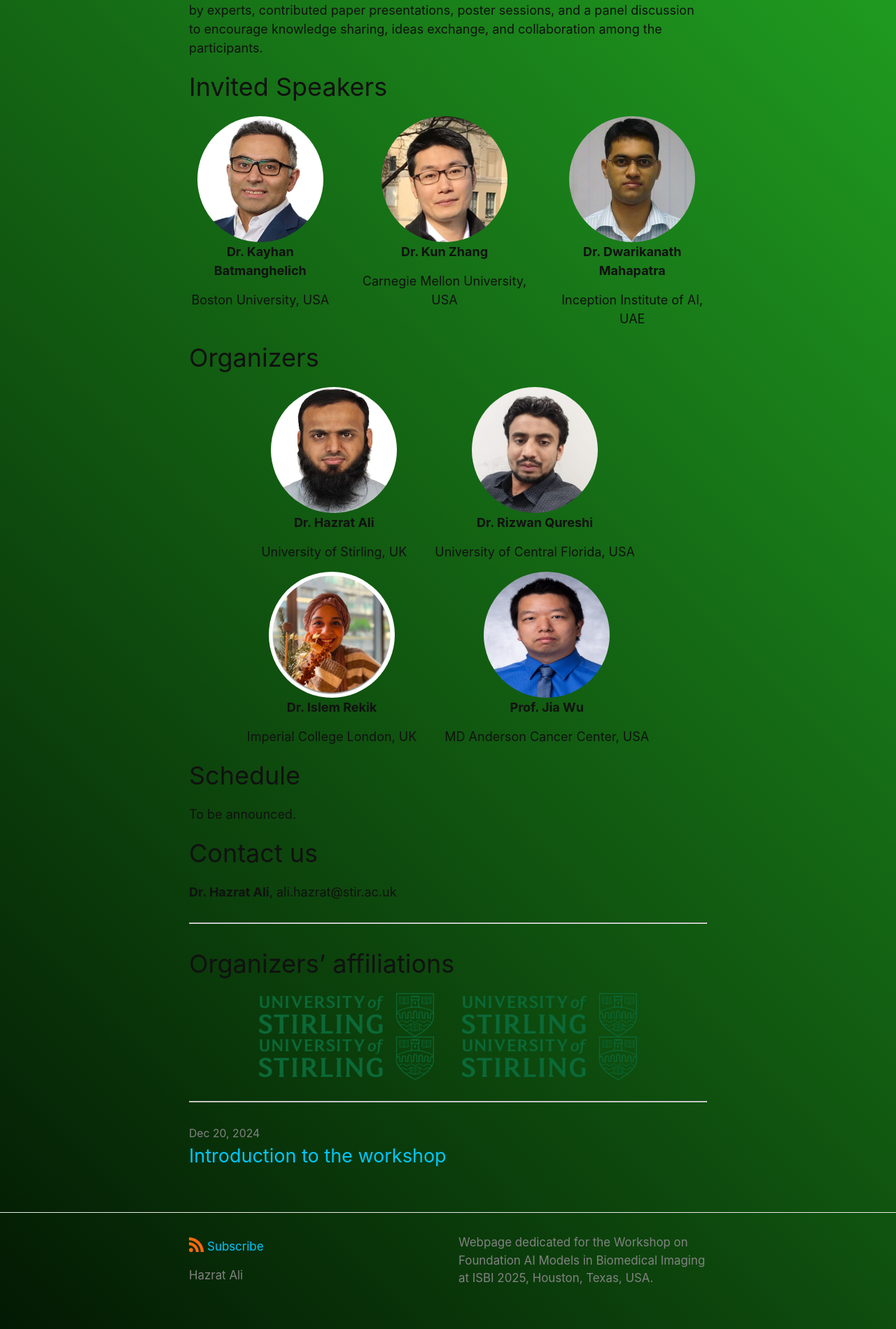
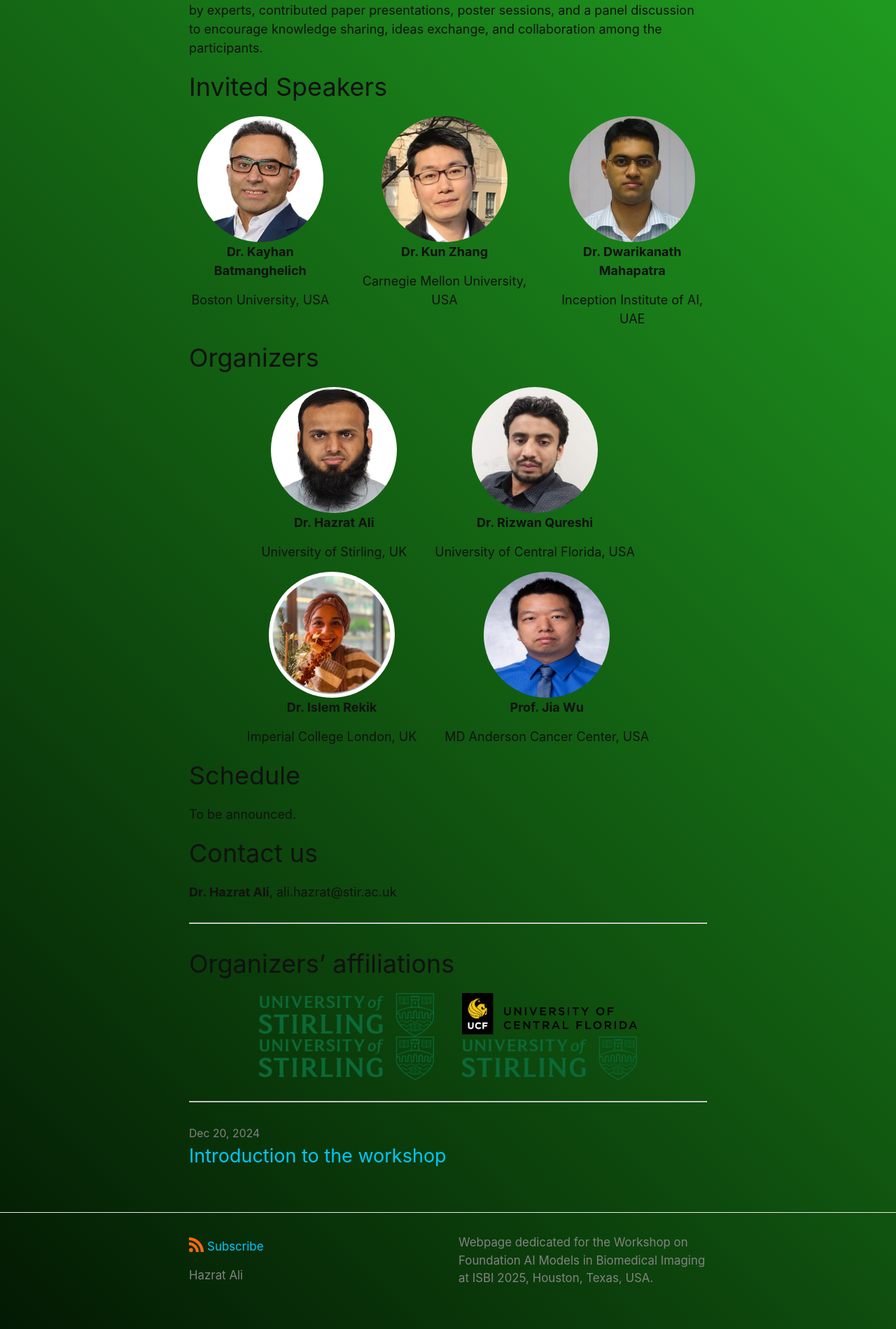
Before and after one commit to hazratali/faibi2025, a Jekyll site: the page built from index.md, in a window 1280 px wide. Shown: the part 835-2734 px from the top of the page at 70% size. Built offline with Jekyll 4.4.1, drawn with Linux system fonts in a browser that asks for light colours.

Commit message:
added logo ucf

```diff
--- a/index.md
+++ b/index.md
@@ -81,7 +81,7 @@ To be announced.
     <img src="assets/img/logo1.png" alt="Hazrat" style="width: 250px; border-radius: 0;">
   </div>
   <div style="text-align: center;">
-    <img src="assets/img/logo1.png" alt="Rizwan" style="width: 250px; border-radius: 0;">
+    <img src="assets/img/logoucf.png" alt="Rizwan" style="width: 250px; border-radius: 0;">
   </div>
 </div>
 <div style="display: flex; justify-content: center; gap: 40px;">
```
Also changed, not shown: assets/img/logoucf.png (added).
